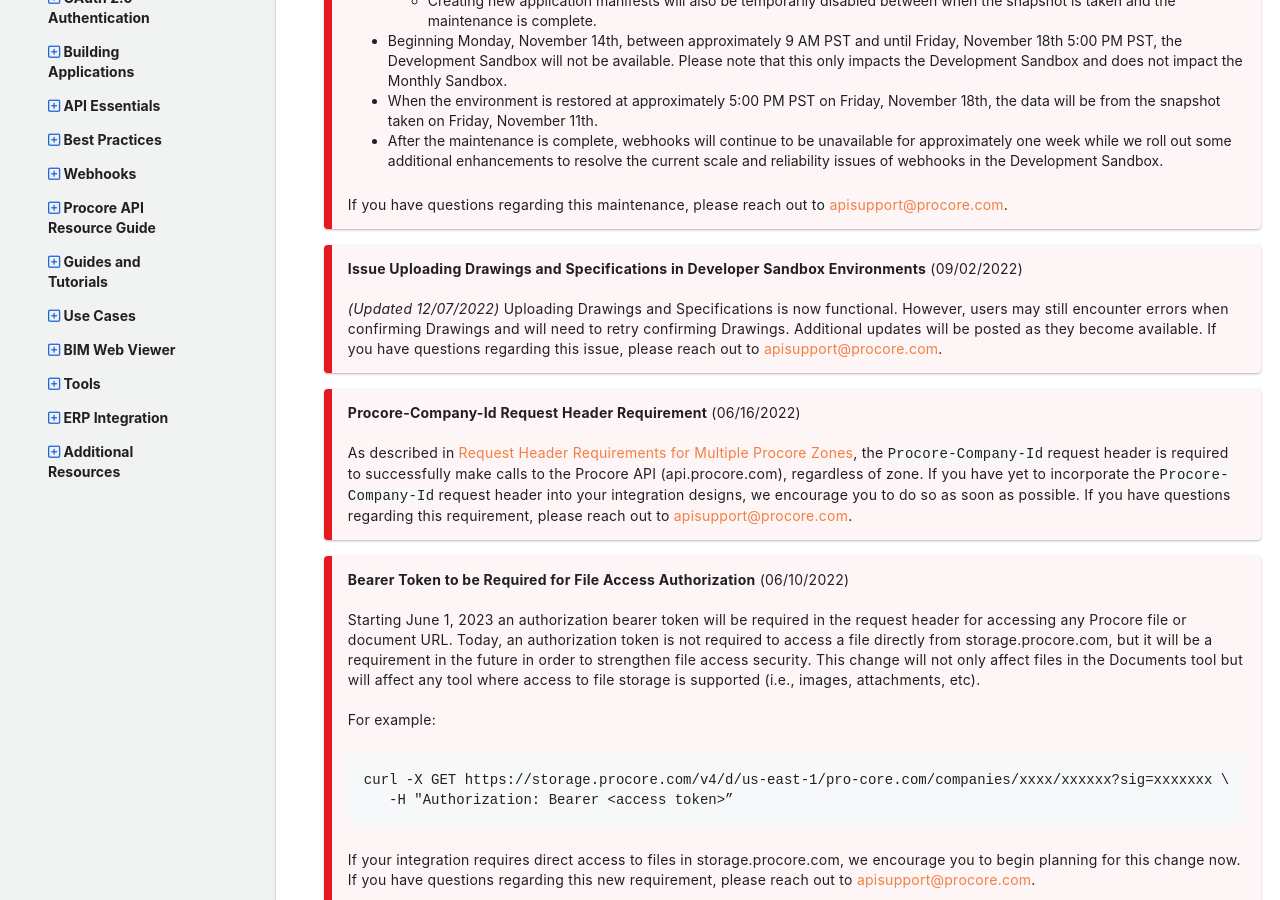
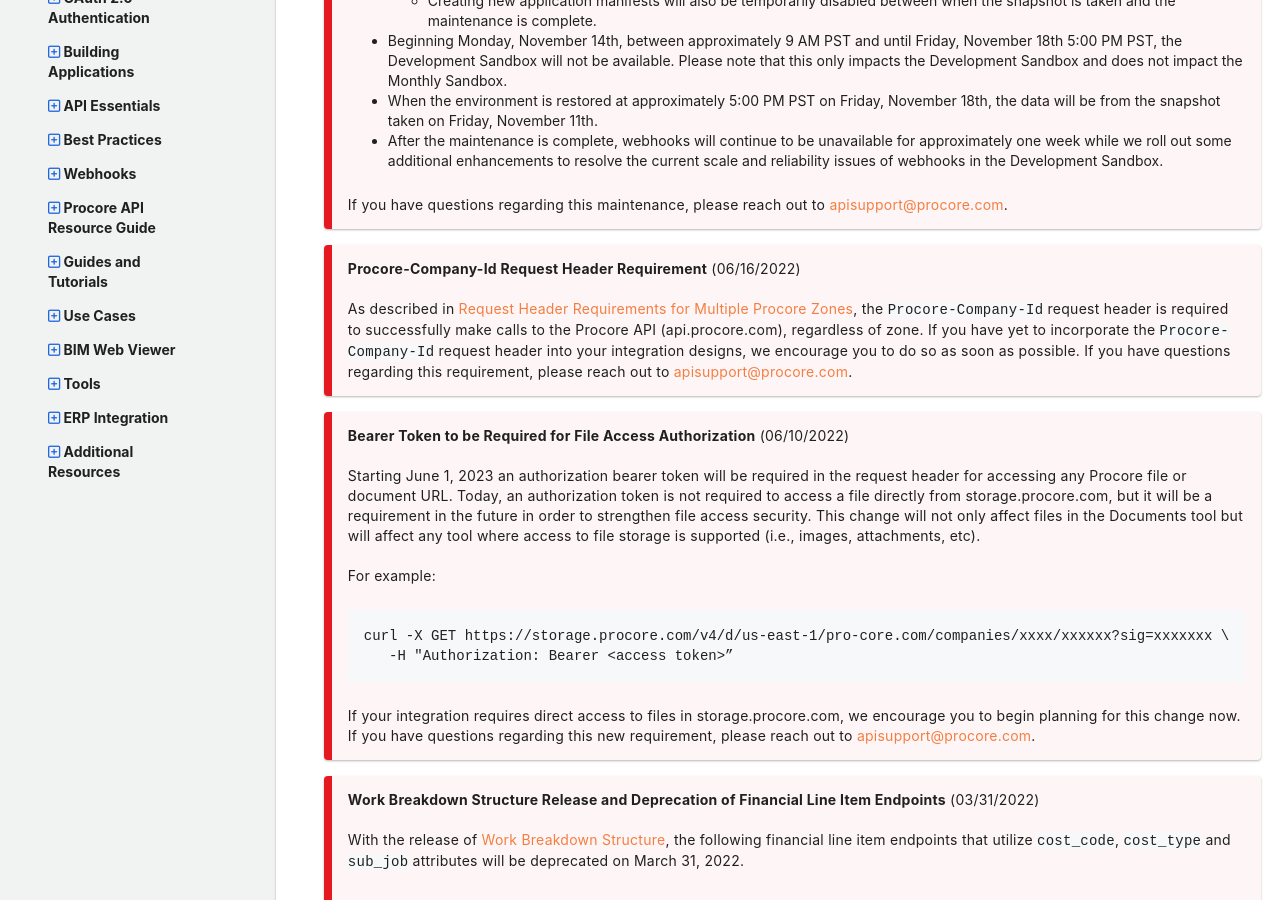
Before and after one commit to procore/documentation, a Jekyll site: the page built from overview/announcements.md, in a window 1280 px wide and 900 px high, scrolled down 548 px. Built offline with Jekyll 4.4.1, drawn with Linux system fonts in a browser that asks for light colours; comment, search, counter and statistics services are not loaded.

Commit message:
Removing announcement for Drawing and Specification Uploads

```diff
--- a/overview/announcements.md
+++ b/overview/announcements.md
@@ -21,14 +21,6 @@ section_title: Overview
 > - After the maintenance is complete, webhooks will continue to be unavailable for approximately one week while we roll out some additional enhancements to resolve the current scale and reliability issues of webhooks in the Development Sandbox.
 >
 >If you have questions regarding this maintenance, please reach out to [apisupport@procore.com](mailto:apisupport@procore.com).
-
-
->**Issue Uploading Drawings and Specifications in Developer Sandbox Environments** (09/02/2022)
->
->_(Updated 12/07/2022)_ Uploading Drawings and Specifications is now functional.
->However, users may still encounter errors when confirming Drawings and will need to retry confirming Drawings.
->Additional updates will be posted as they become available.
->If you have questions regarding this issue, please reach out to [apisupport@procore.com](mailto:apisupport@procore.com).
 
 >**Procore-Company-Id Request Header Requirement** (06/16/2022)
 >
```
